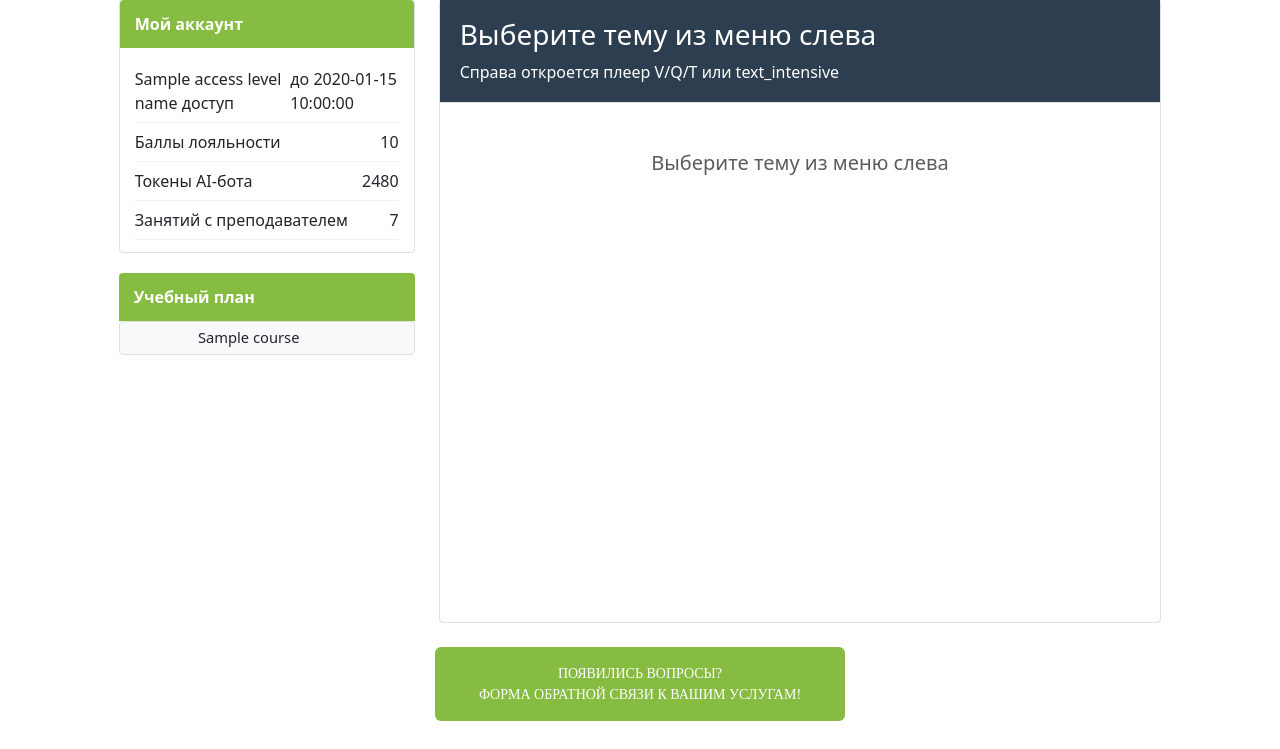
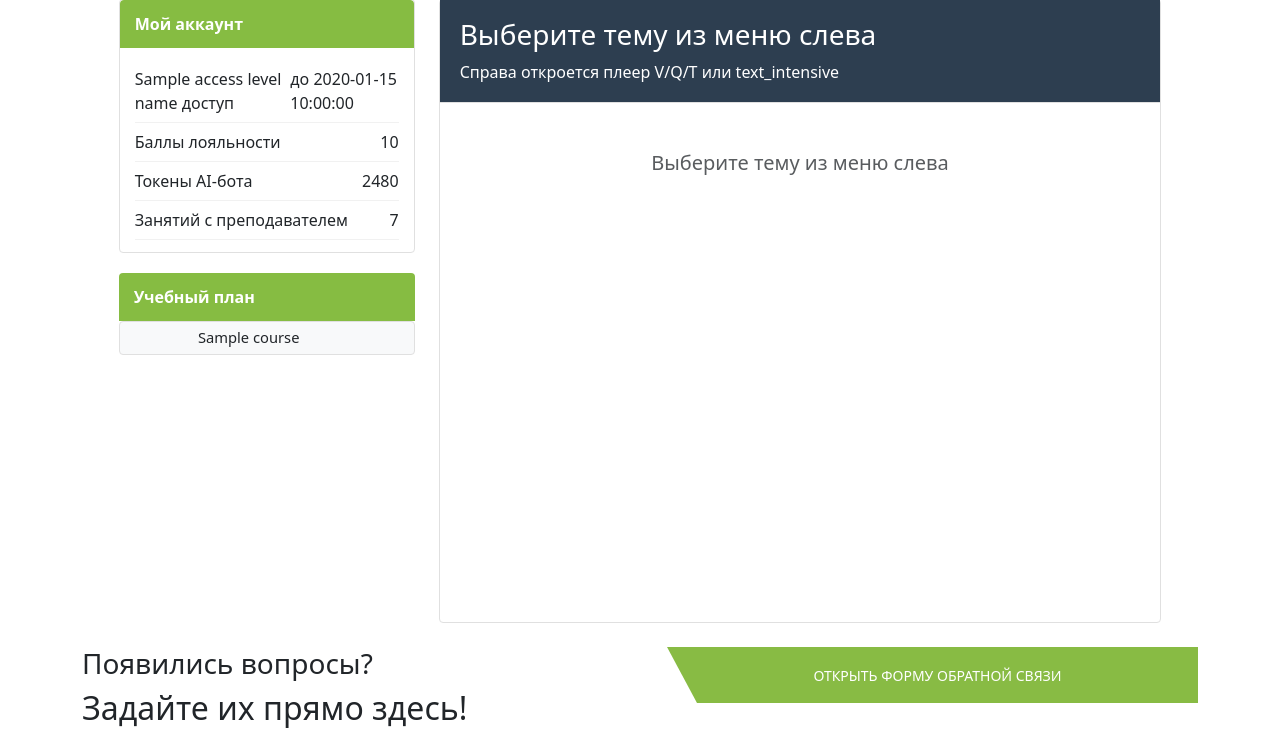
Before and after one commit to ibarbylev/exchange_repo, a Python web app: template courses/app/templates/classroom.html in a window 1280 px wide; the page is wider, and only the part inside the window is pictured. Shown: the part 2437-3186 px from the top of that part. Run offline with Jinja, Linux system fonts and the light colour scheme; the template is opened without the code that fills it: most values are stand-ins (such as "Sample title", 1, 10 or a date in 2020); some libraries are stand-ins or nearby versions.

Commit message:
some fixes

```diff
--- a/shared/assets/css/my-css/my-style.css
+++ b/shared/assets/css/my-css/my-style.css
@@ -638,3 +638,87 @@ small {
     padding: 10px 16px;
     cursor: default;
 }
+
+/* ====================== New Feedback Start ========================= */
+
+.slant-btn {
+    all: unset;
+    box-sizing: border-box;
+    position: relative;
+    isolation: isolate;
+    display: inline-flex;
+    align-items: center;
+    justify-content: center;
+    width: 555px;
+    max-width: calc(100% - 110px);
+    height: 56px;
+    margin-left: 110px;
+    padding: 0 20px 0 30px;
+    background: #88bb44;
+    color: #fff;
+    font-size: 14px;
+    font-weight: 500;
+    text-transform: uppercase;
+    cursor: pointer;
+    /* левый край как "\" */
+    clip-path: polygon(0 0, 100% 0, 100% 100%, 30px 100%);
+    transition: background .3s;
+}
+
+/* внутренняя тёмная заливка, на 2px меньше кнопки */
+.slant-btn::before {
+    content: "";
+    position: absolute;
+    top: 2px;
+    right: 2px;
+    bottom: 2px;
+    left: 2px;
+    z-index: -1;
+    background: #2d3e50;
+    /* тот же угол скоса, сдвинутый на 2px внутрь */
+    clip-path: polygon(1.34px 0, 100% 0, 100% 100%, 29.2px 100%);
+    opacity: 0;
+    transition: opacity .3s;
+}
+
+.slant-btn:hover {
+    background: #fff;            /* это и есть белый контур 2px */
+    color: #fff !important;      /* текст остаётся белым */
+}
+.slant-btn:hover::before {
+    opacity: 1;
+}
+
+/* hover только для устройств с мышью (на телефонах не залипает) */
+@media (hover: hover) and (pointer: fine) {
+    .slant-btn:hover {
+        background: #fff;
+        color: #fff !important;
+    }
+    .slant-btn:hover::before {
+        opacity: 1;
+    }
+}
+
+/* планшеты: отступ больше, чтобы кнопка не заходила на зелёный скос */
+@media (min-width: 768px) and (max-width: 991px) {
+    .slant-btn {
+        margin-left: 90px;
+        width: auto;
+        max-width: calc(100% - 90px);
+        min-width: 320px;
+    }
+}
+
+/* телефоны: кнопка ниже зелёной плашки, на всю ширину колонки */
+@media (max-width: 767px) {
+    .slant-btn {
+        display: flex;
+        margin: 40px 0 0 0;
+        width: 100%;
+        max-width: 100%;
+        font-size: 13px;
+    }
+}
+
+/* ====================== New Feedback End ========================= */
--- a/shared/templates/base_page.html
+++ b/shared/templates/base_page.html
@@ -393,28 +393,38 @@
                 {% set feedback_next = request.url.path ~ (('?' ~ request.url.query) if request.url.query else '') %}
 
                 <!--Footer Feedback Area Start-->
+                <div class="newsletter-area">
+                    <div class="container">
                         <div class="row">
-                    <div class="col-12 col-md-4 offset-md-4 text-center mb-4">
+                            <div class="col-lg-5 col-md-5">
+                                <div class="newsletter-content">
+                                    <h3>Появились вопросы?</h3>
+                                    <h2>Задайте их прямо здесь!</h2>
+                                </div>
+                            </div>
+                            <div class="col-lg-7 col-md-7">
+                                <div class="newsletter-form angle">
                                     {% if is_auth %}
                                     <button type="button"
-                                class="btn button-in-table-green"
+                                            class="slant-btn"
                                             data-toggle="modal"
-                                data-target="#feedbackModal"
-                                style="width: 100%;">
-                            <i class="fa-solid fa-comment"></i> Появились вопросы? <br>Форма обратной связи к Вашим услугам!
+                                            data-target="#feedbackModal">
+                                        Открыть форму обратной связи
                                     </button>
                                     {% else %}
-                        <a class="btn button-in-table-green"
-                           href="/{{ source_lang }}/{{ ui_lang }}/auth/login/?next={{ feedback_next | urlencode }}&amp;msg=feedback_auth"
-                           onclick="document.cookie='flash=feedback_need_login; Path=/; Max-Age=60; SameSite=Lax'"
-                           style="width: 100%">
-                            <i class="fa-solid fa-comment"></i> Появились вопросы? <br>Форма обратной связи к Вашим услугам!
+                                    <a class="slant-btn"
+                                       href="/{{ source_lang }}/{{ ui_lang }}/auth/login/?next={{ feedback_next | urlencode }}&msg=feedback_auth"
+                                       onclick="document.cookie='flash=feedback_need_login; Path=/; Max-Age=60; SameSite=Lax'">
+                                        Открыть форму обратной связи
                                     </a>
                                     {% endif %}
                                 </div>
                             </div>
+                        </div>
+                    </div>
+                </div>
                 <!--End of Footer Feedback Area-->
-
+                <br>
                 <!--Footer Widget Area Start-->
                 <div class="footer-widget-area">
                     <div class="container">
```
Lines whose indentation alone changed are shown as unchanged.
